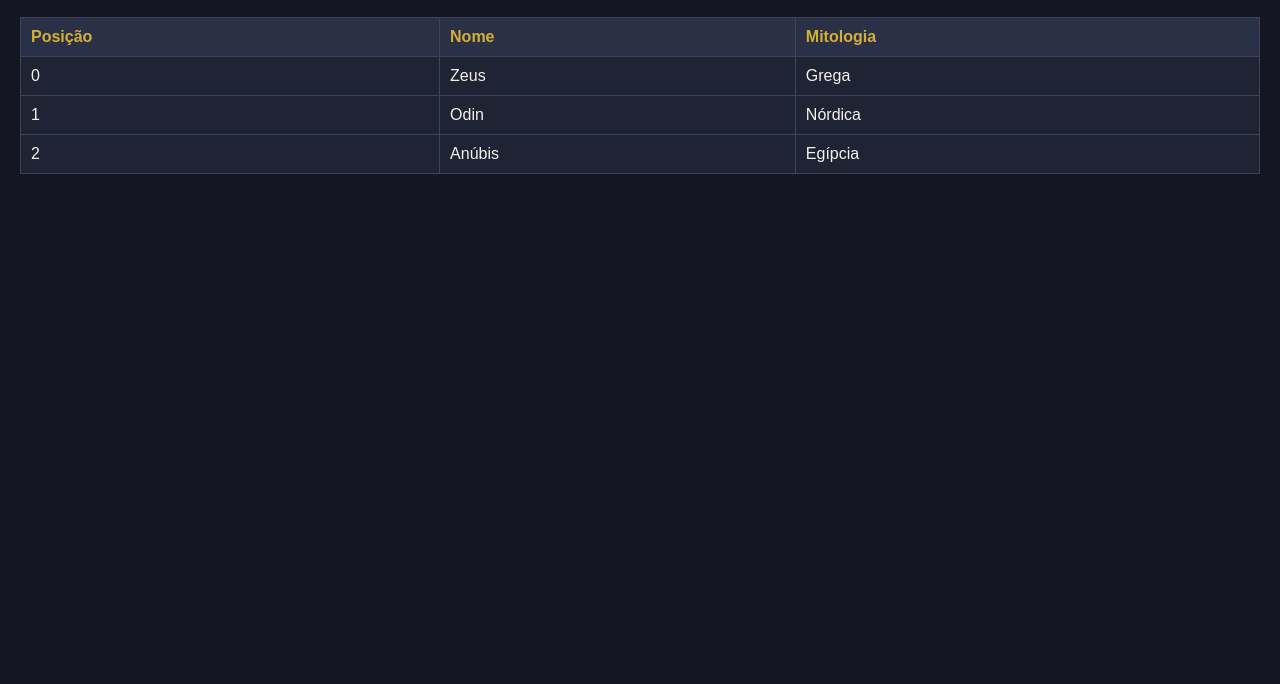
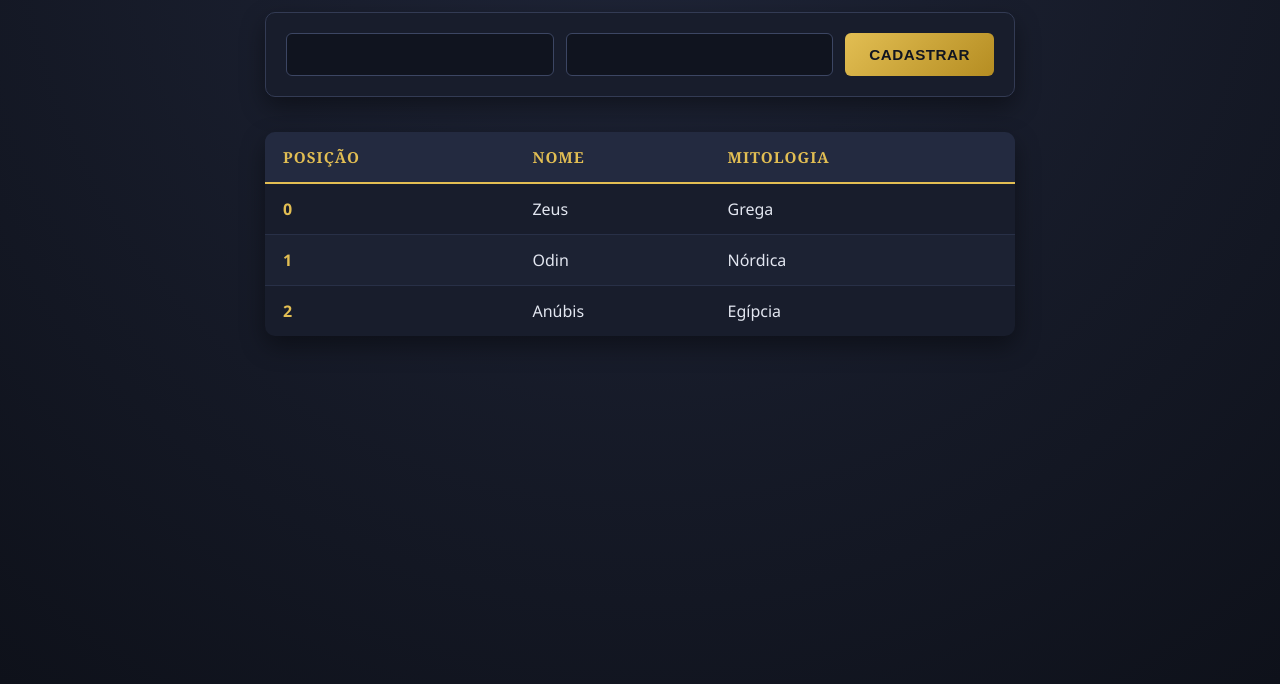
Before and after one commit to Yago-Henrique/forms-mitologia, a plain HTML site: page index.html in a window 1280 px wide. Shown: the part 116-800 px from the top of the page. Drawn offline with Linux system fonts and the light colour scheme.

Commit message:
alteração css

```diff
--- a/styles.css
+++ b/styles.css
@@ -1,48 +1,128 @@
+* {
+    margin: 0;
+    padding: 0;
+    box-sizing: border-box;
+}
+
 body {
-    font-family: Arial, sans-serif;
-    background-color: #141722;
+    font-family: 'Segoe UI', Tahoma, Geneva, Verdana, sans-serif;
+    background: radial-gradient(circle at top, #1f2538 0%, #0e111a 100%);
     color: #f4f1ea;
-    margin: 20px;
+    min-height: 100vh;
+    padding: 50px 20px;
+    display: flex;
+    flex-direction: column;
+    align-items: center;
 }
 
 h1 {
-    color: #d4af37;
+    font-family: Georgia, 'Times New Roman', serif;
+    color: #e2be53;
+    font-size: 2.2rem;
+    text-transform: uppercase;
+    letter-spacing: 2px;
+    margin-bottom: 30px;
+    text-shadow: 0 2px 10px rgba(226, 190, 83, 0.25);
 }
 
 form {
-    margin-bottom: 20px;
+    width: 100%;
+    max-width: 750px;
+    display: flex;
+    gap: 12px;
+    margin-bottom: 35px;
+    background-color: #181d2c;
+    padding: 20px;
+    border-radius: 10px;
+    border: 1px solid #333b54;
+    box-shadow: 0 10px 25px rgba(0, 0, 0, 0.4);
 }
 
 input {
-    padding: 8px;
-    margin-right: 6px;
-    border: 1px solid #d4af37;
-    background-color: #1f2435;
+    flex: 1;
+    padding: 12px 15px;
+    border: 1px solid #3c4663;
+    border-radius: 6px;
+    background-color: #10141f;
     color: #f4f1ea;
+    font-size: 0.95rem;
+    outline: none;
+    transition: border-color 0.3s, box-shadow 0.3s;
+}
+
+input:focus {
+    border-color: #e2be53;
+    box-shadow: 0 0 8px rgba(226, 190, 83, 0.3);
 }
 
 button {
-    padding: 8px 14px;
-    background-color: #d4af37;
-    color: #141722;
+    padding: 12px 24px;
+    background: linear-gradient(135deg, #e2be53 0%, #b58d22 100%);
+    color: #111521;
     border: none;
+    border-radius: 6px;
     cursor: pointer;
     font-weight: bold;
+    font-size: 0.95rem;
+    text-transform: uppercase;
+    letter-spacing: 0.5px;
+    transition: transform 0.2s, filter 0.2s;
+}
+
+button:hover {
+    filter: brightness(1.1);
+    transform: translateY(-2px);
+}
+
+button:active {
+    transform: translateY(0);
 }
 
 table {
     width: 100%;
+    max-width: 750px;
     border-collapse: collapse;
-    background-color: #1f2435;
+    background-color: #181d2c;
+    border-radius: 10px;
+    overflow: hidden;
+    box-shadow: 0 10px 25px rgba(0, 0, 0, 0.4);
 }
 
-th, td {
-    border: 1px solid #3c435c;
-    padding: 10px;
-    text-align: left;
+thead {
+    background-color: #232a40;
+    border-bottom: 2px solid #e2be53;
 }
 
 th {
-    background-color: #2a3147;
-    color: #d4af37;
+    font-family: Georgia, 'Times New Roman', serif;
+    color: #e2be53;
+    padding: 15px 18px;
+    text-align: left;
+    font-size: 0.95rem;
+    text-transform: uppercase;
+    letter-spacing: 1px;
 }
+
+td {
+    padding: 14px 18px;
+    border-bottom: 1px solid #283047;
+    color: #e2e6f0;
+}
+
+tbody tr:nth-child(even) {
+    background-color: #1c2233;
+}
+
+tbody tr:hover {
+    background-color: #273047;
+    transition: background-color 0.2s;
+}
+
+tbody tr:last-child td {
+    border-bottom: none;
+}
+
+td:first-child {
+    color: #e2be53;
+    font-weight: bold;
+}
```
